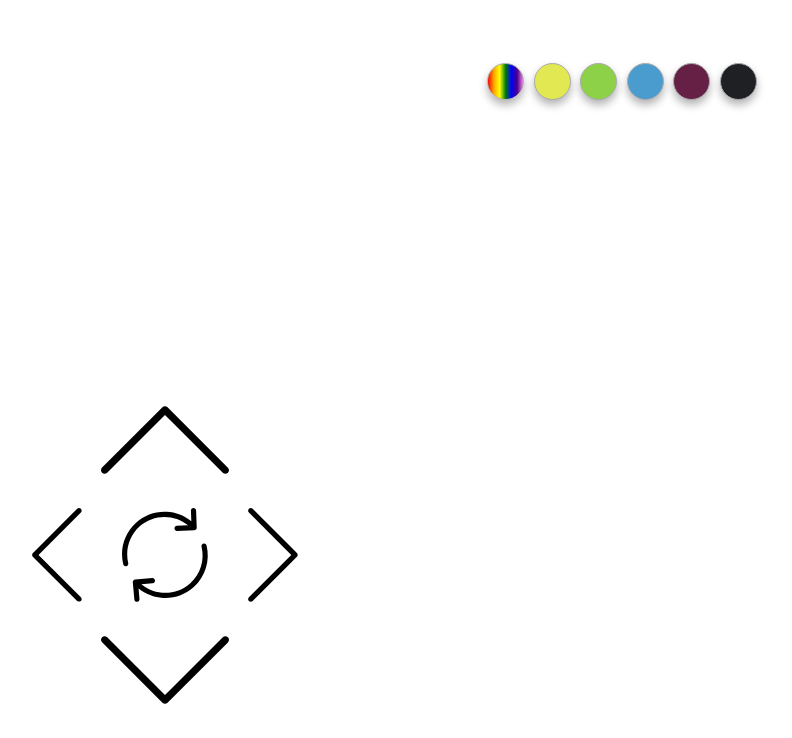
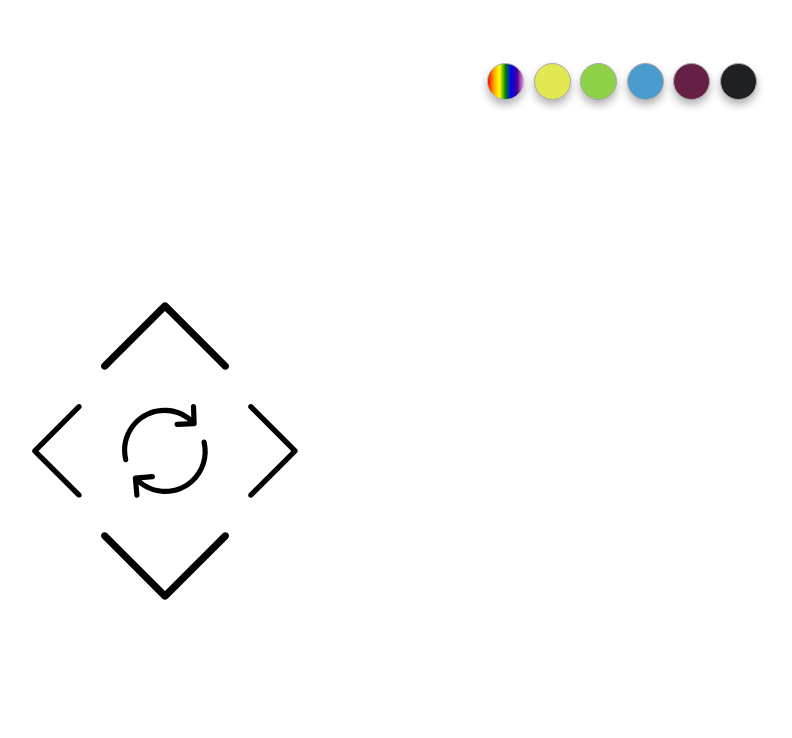
Before and after one commit to Kilian-Stuardo/Web-Animatie, a plain HTML site: page index.html in a window 1280 px wide. Shown: the part 652-1390 px from the top of the page, without its empty margins (475-1267 px from the left). After the commit the page ends 1286 px from the top, so only its background shows below. Drawn offline with Linux system fonts and the light colour scheme.

Commit message:
Update style.css

```diff
--- a/style.css
+++ b/style.css
@@ -117,7 +117,8 @@ rect {
     flex-direction: column;
     align-items: center;
     opacity: 1;
-    margin-top: 304px;
+    margin-top: 200px;
+    bottom: 20em;
   }
 
 .cross-svg{
```
